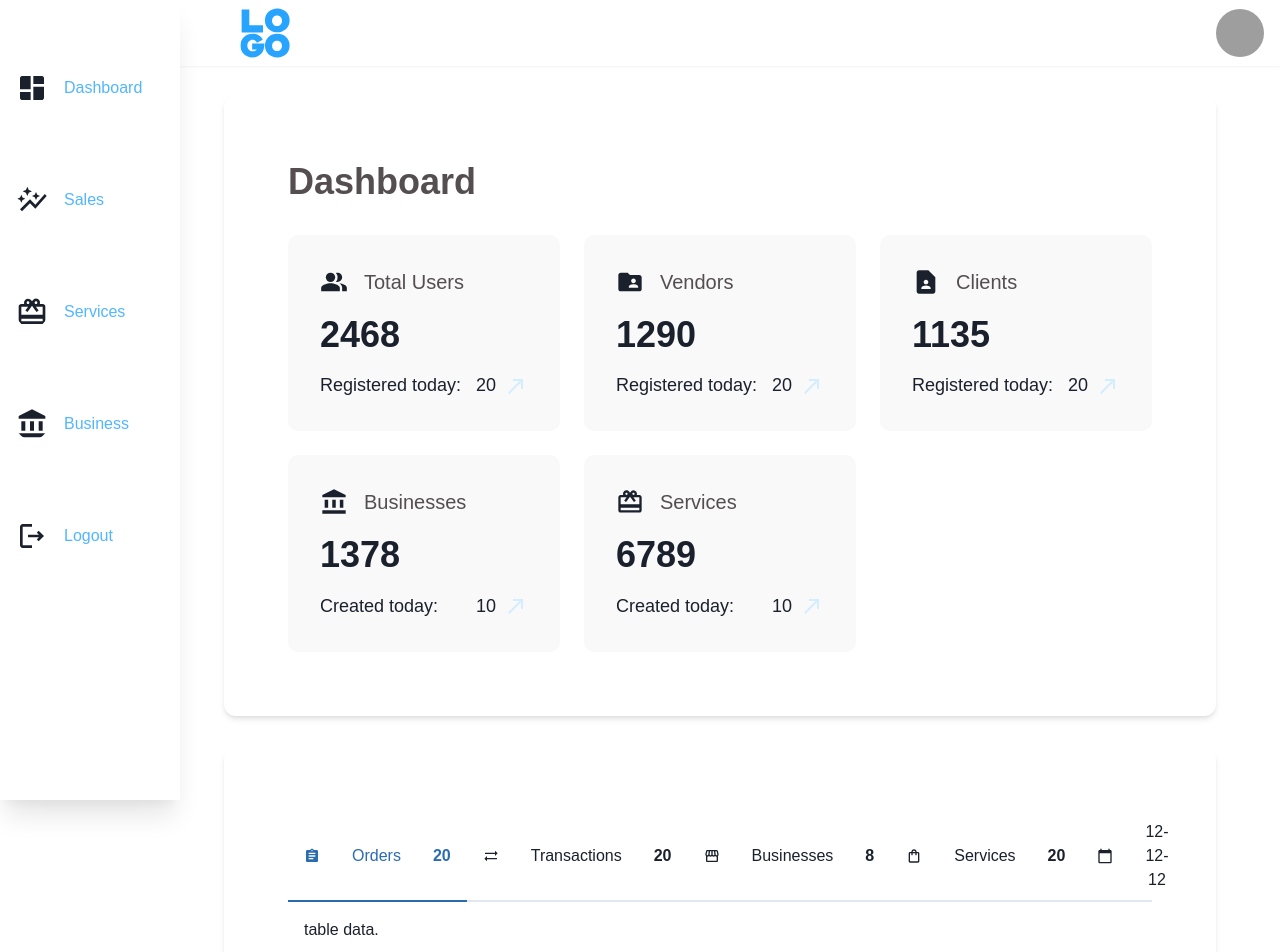
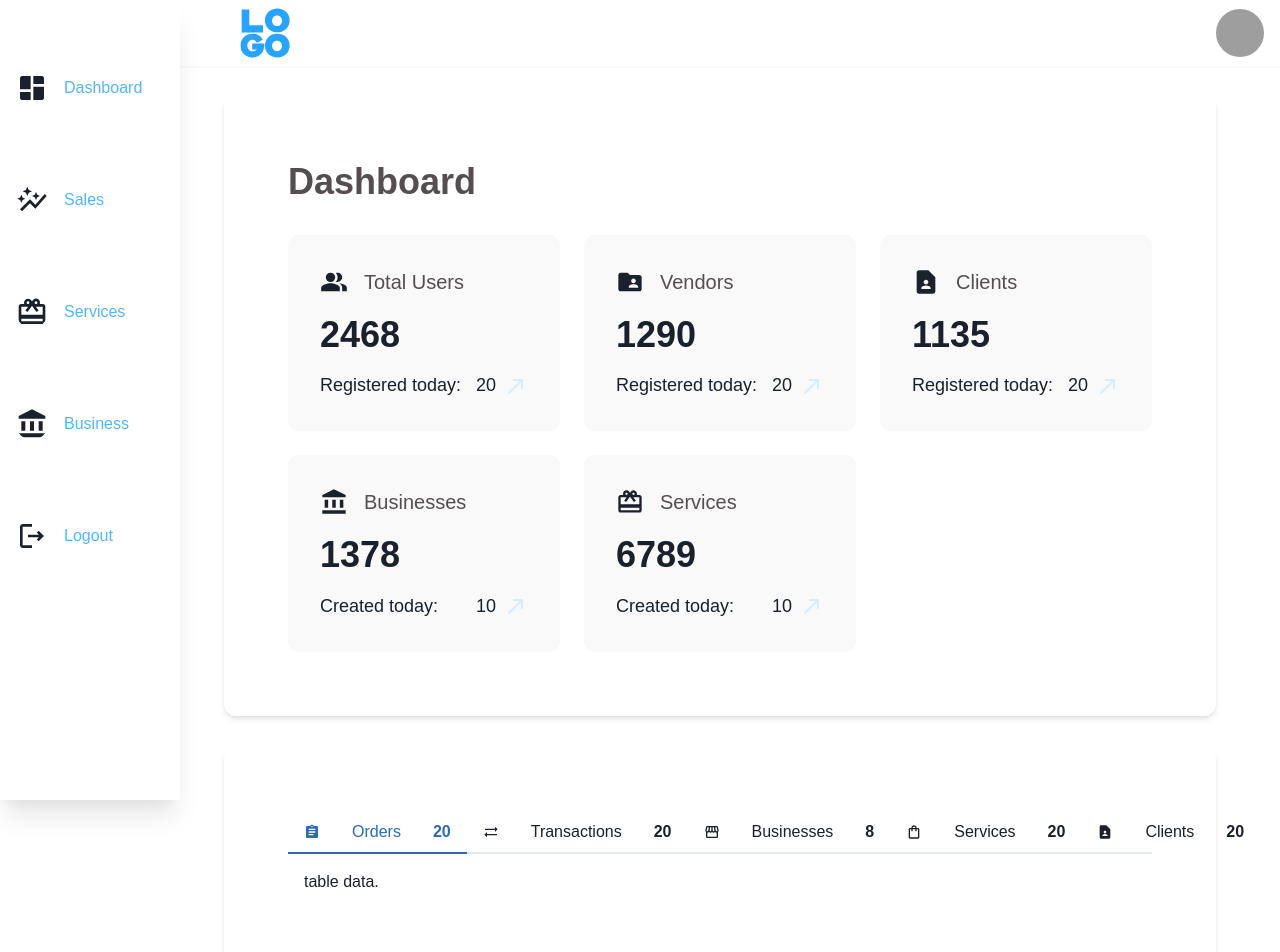
Before and after one commit to sammy-code98/dashboard-sample, a React (Vite) app: page /dashboard in a window 1280 px wide. Shown: the top 952 px of the page. Built offline with nearby package versions, Linux system fonts and the light colour scheme; grey boxes are pictures that could not be loaded.

Commit message:
update table header

```diff
--- a/src/components/TableTab/TableHeadingData.ts
+++ b/src/components/TableTab/TableHeadingData.ts
@@ -3,7 +3,7 @@ import {
   MdSyncAlt,
   MdStorefront,
   MdOutlineShoppingBag,
-  MdCalendarToday,
+  MdContactPage,
 } from "react-icons/md";
 
 const tabData = [
@@ -32,8 +32,9 @@ const tabData = [
     content: "table data.",
   },
   {
-    label: "12-12-12",
-    icon: MdCalendarToday,
+    label: "Clients",
+    icon: MdContactPage,
+    total: "20",
     content: "table data.",
   },
 ];
```
